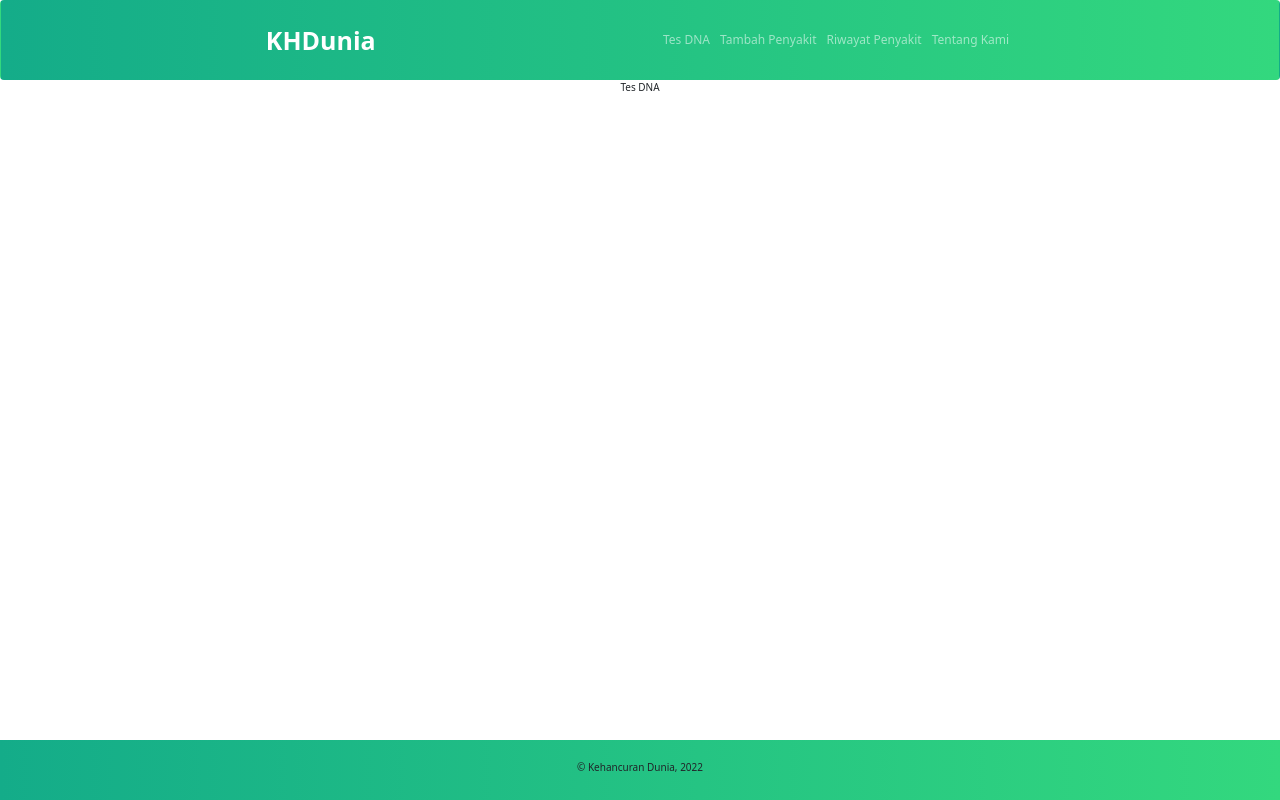
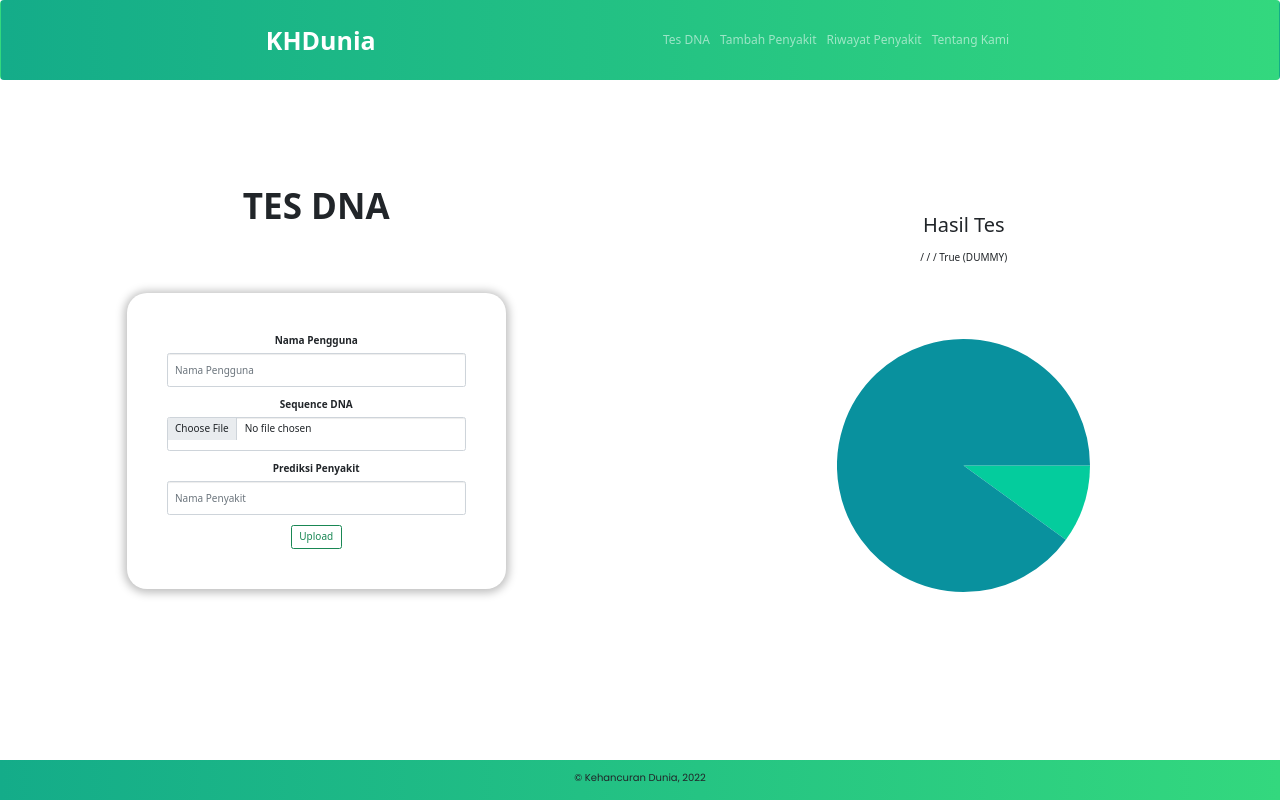
Before and after one commit to samuelswandi/IF2211-STIMA-Tubes-3, a React (Create React App) app in the folder frontend/: page /TesDNA in a window 1280 px wide. Built offline with nearby package versions, Linux system fonts and the light colour scheme.

Commit message:
feat: add tes DNA with dummy result

```diff
--- a/frontend/package.json
+++ b/frontend/package.json
@@ -10,6 +10,7 @@
     "react": "^18.0.0",
     "react-bootstrap": "^2.2.3",
     "react-dom": "^18.0.0",
+    "react-minimal-pie-chart": "^8.3.0",
     "react-router-dom": "^6.3.0",
     "react-scripts": "^5.0.1",
     "react-typing-effect": "^2.0.5",
--- a/frontend/src/app/App.css
+++ b/frontend/src/app/App.css
@@ -3,16 +3,6 @@
   font-family: 'Poppins';
 }
 
-.App-logo {
-  height: 40vmin;
-  pointer-events: none;
-}
-
-@media (prefers-reduced-motion: no-preference) {
-  .App-logo {
-    animation: App-logo-spin infinite 20s linear;
-  }
-}
 
 .App-header {
   background-color: #282c34;
@@ -25,18 +15,8 @@
   color: white;
 }
 
-.App-link {
-  color: #61dafb;
-}
 
-@keyframes App-logo-spin {
-  from {
-    transform: rotate(0deg);
-  }
-  to {
-    transform: rotate(360deg);
-  }
-}
+
 
 nav.navbar {
   position: static;
@@ -67,16 +47,16 @@ nav.navbar {
 }
 
 .button:hover {
-  background-color: #26CD8A; /* Green */
+  background-color: #26CD8A;
   color: white;
 }
 
 .footer {
-  position: absolute;
+  position: fixed;
   bottom: 0;
   padding: 0;
   width: 100%;
-  height: 60px;   /* Height of the footer */
+  height: 40px;
   background-image: linear-gradient(to right, #14AC89 , #33D87E);
 }
 
--- a/frontend/src/app/App.js
+++ b/frontend/src/app/App.js
@@ -20,8 +20,8 @@ const App = () => {
           <Route path="/RiwayatPenyakit" element={<RiwayatPenyakit />} />
           <Route path="/TesDNA" element={<TesDNA />} />
         </Routes>
-        <Footer />
       </body>
+      <Footer />
     </div>
   );
 }
--- a/frontend/src/pages/Footer.jsx
+++ b/frontend/src/pages/Footer.jsx
@@ -3,10 +3,9 @@ import React from 'react';
 function Footer() {
 return (
     <div className="footer">
-        <p style={{marginTop:"20px"}}>© Kehancuran Dunia, 2022</p>
+        <p style={{paddingTop:"10px"}}>© Kehancuran Dunia, 2022</p>
     </div>
     );
 }
 
-
 export default Footer;
--- a/frontend/src/pages/LamanUtama.jsx
+++ b/frontend/src/pages/LamanUtama.jsx
@@ -1,68 +1,39 @@
 import React from 'react';
-import { Container, Image } from 'react-bootstrap';
+import { Container, Image, Col, Row } from 'react-bootstrap';
 import ReactTypingEffect from 'react-typing-effect';
 
 const LamanUtama = () => {
     return (
       <Container className="fade-in" style={{marginTop:"60px", paddingLeft:"10vw", paddingRight:"10vw"}}>
-        <ReactTypingEffect text="WELCOME TO DNA-MATCHING" typingDelay="1000" style={{marginBottom: "20px", fontSize: "40px", color:"#31D580", fontWeight:"bolder"}}>
+        <ReactTypingEffect text="WELCOME TO DNA-MATCHING" typingDelay="500" style={{marginBottom: "20px", fontSize: "3.5vw", color:"#31D580", fontWeight:"bolder"}}>
           WELCOME TO DNA-MATCHING
         </ReactTypingEffect>
-        <p style={{fontSize:"25px", marginBottom: "50px"}}>
+        <p style={{fontSize:"2vw", marginBottom: "30px"}}>
           Choose Our Services
         </p>
-        <div class="row" style={{height:"30vh"}}>
-        <div className="col">
+        <Row style={{height:"30vh"}}>
+        <Col sm={4}>
             <a href="/TambahPenyakit" className='button'>
-              <Image src="./covid-test.png" width="100%" style={{marginBottom: "30px"}}/>
+              <Image src="./covid-test.png" width="80%" style={{marginBottom: "30px"}}/>
+              <br/>
               <b style={{marginTop: "50px"}}>Tambah Penyakit</b>
             </a>
-          </div>
-          <div className="col">
+          </Col>
+          <Col sm={4}>
             <a href="/TesDNA" className='button'>
-              <Image src="./dna.png" width="100%" style={{marginBottom: "30px"}}/>
+              <Image src="./dna.png" width="80%" style={{marginBottom: "30px"}}/>
+              <br/>
               <b style={{marginTop: "50px"}}>Tes DNA</b>
             </a>
-          </div>
-          <div className="col">
+          </Col>
+          <Col sm={4}>
             <a href="/RiwayatPenyakit" className='button'>
-              <Image src="./notes.png" width="100%" style={{marginBottom: "30px"}}/>
+              <Image src="./notes.png" width="80%" style={{marginBottom: "30px"}}/>
+              <br/>
               <b style={{marginTop: "50px"}}>Cek Riwayat</b>
             </a>
-          </div>
-        </div>
-          {/* <CardGroup>
-            <Card>
-              <Card.Img variant="top" src="./covid-test.png"/>
-              <Card.Body>
-                <Card.Title>Tambah Penyakit</Card.Title>
-                <Card.Text>
-                  Menambah penyakit baru dengan mengunggah sequence DNA
-                </Card.Text>
-              </Card.Body>
-              <a href="/TambahPenyakit" class="btn" style={{backgroundColor: "#26CD8A", color: "white"}}>Click Here</a>
-            </Card>
-            <Card>
-              <Card.Img variant="top" src="./dna.png" />
-              <Card.Body>
-                <Card.Title>Tes DNA</Card.Title>
-                <Card.Text>
-                  Membuktikan dugaan penyakit yang diidap melalui pengecekan DNA
-                </Card.Text>
-              </Card.Body>
-              <a href="/TesDNA" class="btn" style={{backgroundColor: "#26CD8A", color: "white"}}>Click Here</a>
-            </Card>
-            <Card>
-              <Card.Img variant="top" src="./notes.png" />
-              <Card.Body>
-                <Card.Title>Cek Riwayat</Card.Title>
-                <Card.Text>
-                  Melihat riwayat penyakit yang pernah dicek di KHDunia
-                </Card.Text>
-              </Card.Body>
-              <a href="/RiwayatPenyakit" class="btn" style={{backgroundColor: "#26CD8A", color: "white"}}>Click Here</a>
-            </Card>
-          </CardGroup> */}
+          </Col>
+        </Row>
       </Container>
     );
 }
--- a/frontend/src/pages/TambahPenyakit.jsx
+++ b/frontend/src/pages/TambahPenyakit.jsx
@@ -6,34 +6,54 @@ export default class TambahPenyakit extends React.Component {
   constructor(props) {
     super(props);
     this.state = {
-      namaPenyakit: ""
+      sequenceDNA: null,
+      namaPenyakit: "",
     };
-    this.onChange = this.onChange.bind(this);
-    this.onSubmit = this.onSubmit.bind(this);
   }
 
   onChange = (e) => {
     this.setState({namaPenyakit: e.target.value});
   }
 
+  onUpload = async(e) => {
+    const reader = new FileReader();
+    reader.onload = async(e) => {
+      const text = e.target.result;
+      const validPattern = /[^AGCT]/g;
+      const check = text.match(validPattern);
+      if (check === null) {
+        this.setState({sequenceDNA: text});
+      }
+      else {
+        alert("Invalid DNA sequence pattern");
+        this.setState({sequenceDNA: null});
+      }
+    };
+    reader.readAsText(e.target.files[0]);
+  }
+
   onSubmit = (e) => {
-    console.log(this.state.namaPenyakit);
     e.preventDefault();
-    this.setState({namaPenyakit:''});
+    console.log(this.state);
+    this.setState({namaPenyakit:""});
   }
 
   render() {
     return (
-      <div>
+      <div width="100%">
         <Navigation/>
-        <Container style={{marginTop:"60px", paddingLeft:"20vw", paddingRight:"20vw"}}>
-          <Container style={{marginBottom: "60px", fontSize: "40px", fontWeight:"bolder"}}>
+        <Container style={{marginTop:"50px", marginBottom: "60px", fontSize: "40px", fontWeight:"bolder"}}>
             TAMBAHKAN PENYAKIT
-          </Container>
+        </Container>
+        <Container style={{marginLeft:"25%", width: "50%", padding: "40px", borderRadius: "20px", boxShadow: "0px 1px 8px 3px rgba(0, 0, 0, 0.25)"}}>
           <Form>
             <Form.Group className='mb-3' controlId='formFile'>
               <Form.Label>Sequence DNA</Form.Label>
-              <Form.Control type='file'/>
+              <Form.Control
+                type='file'
+                accept='.txt'
+                onChange={this.onUpload}
+              />
             </Form.Group>
             <Form.Group className='mb-3' controlId='formBasicText'>
               <Form.Label>Nama Penyakit</Form.Label>
--- a/frontend/src/pages/TesDNA.jsx
+++ b/frontend/src/pages/TesDNA.jsx
@@ -1,13 +1,120 @@
 import React from 'react';
 import Navigation from './Navigation';
+import { Button, Container, Form, Row, Col } from "react-bootstrap";
+import { PieChart } from "react-minimal-pie-chart";
 
-function TesDNA() {
-  return (
-    <div>
-      <Navigation/>
-      Tes DNA
-    </div>
-    );
+
+export default class TesDNA extends React.Component {
+  constructor(props) {
+    super(props);
+    this.state = {
+      tanggal: "",
+      tempNama: "",
+      tempPenyakit: "",
+      namaPengguna: "",
+      sequenceDNA: null,
+      namaPenyakit: ""
+    };
+  }
+
+  onChangePengguna = (e) => {
+    this.setState({namaPengguna: e.target.value});
+  }
+
+  onChangePenyakit = (e) => {
+    this.setState({namaPenyakit: e.target.value});
+  }
+
+  onUpload = async(e) => {
+    const reader = new FileReader();
+    reader.onload = async(e) => {
+      const text = e.target.result;
+      const validPattern = /[^AGCT]/g;
+      const check = text.match(validPattern);
+      if (check === null) {
+        this.setState({sequenceDNA: text});
+      }
+      else {
+        alert("Invalid DNA sequence pattern");
+        this.setState({sequenceDNA: null});
+      }
+    }
+    reader.readAsText(e.target.files[0]);
+  }
+
+  onSubmit = (e) => {
+    e.preventDefault();
+    console.log(this.state);
+    const today = new Date().toISOString().slice(0, 10);
+    this.setState({tanggal: today});
+    this.setState({tempNama: this.state.namaPengguna});
+    this.setState({tempPenyakit: this.state.namaPenyakit});
+    this.setState({namaPengguna:""});
+    this.setState({namaPenyakit:""});
+  }
+
+  render() {
+    return (
+      <div>
+        <Navigation/>
+        <Row>
+          <Col sm={6}>
+            <Container style={{marginTop:"100px", marginBottom: "60px", fontSize: "35px", fontWeight:"bolder"}}>
+                TES DNA
+            </Container>
+            <Container style={{marginLeft:"20%", width: "60%", padding: "40px", borderRadius: "20px", boxShadow: "0px 1px 8px 3px rgba(0, 0, 0, 0.25)"}}>
+              <Form>
+                <Form.Group className='mb-3' controlId='formBasicText'>
+                  <Form.Label>Nama Pengguna</Form.Label>
+                  <Form.Control
+                    type='text'
+                    placeholder='Nama Pengguna'
+                    value={this.state.namaPengguna}
+                    onChange = {this.onChangePengguna}
+                  />
+                </Form.Group>
+                <Form.Group className='mb-3' controlId='formFile'>
+                  <Form.Label>Sequence DNA</Form.Label>
+                  <Form.Control
+                    type='file'
+                    accept='.txt'
+                    onChange={this.onUpload}
+                  />
+                </Form.Group>
+                <Form.Group className='mb-3' controlId='formBasicText'>
+                  <Form.Label>Prediksi Penyakit</Form.Label>
+                  <Form.Control
+                    type='text'
+                    placeholder='Nama Penyakit'
+                    value={this.state.namaPenyakit}
+                    onChange={this.onChangePenyakit}
+                  />
+                </Form.Group>
+                <Button
+                  type='submit'
+                  variant='outline-success'
+                  onClick={this.onSubmit}
+                >
+                    Upload
+                </Button>
+              </Form>
+            </Container>
+          </Col>
+          <Col sm={6}>
+            <Container style={{marginTop:"130px", marginBottom:"10px", fontSize: "20px", zIndex:"0"}}>
+                Hasil Tes
+            </Container>
+            <p>{this.state.tanggal} / {this.state.tempNama} / {this.state.tempPenyakit} / True (DUMMY)</p>
+            <PieChart
+              style={{width:"40%", marginTop: "-5vw"}}
+              data={[
+                {title:'Cocok', value: 10, color: '#04CC9D'},
+                {title:'Tidak Cocok', value: 90, color: '#09919E'}
+              ]}
+            />
+          </Col>
+        </Row>
+      </div>
+      );
+  }
 }
-
-export default TesDNA;
```
Also changed, not shown: 1 other file (tests, documents, lock files or other folders).
